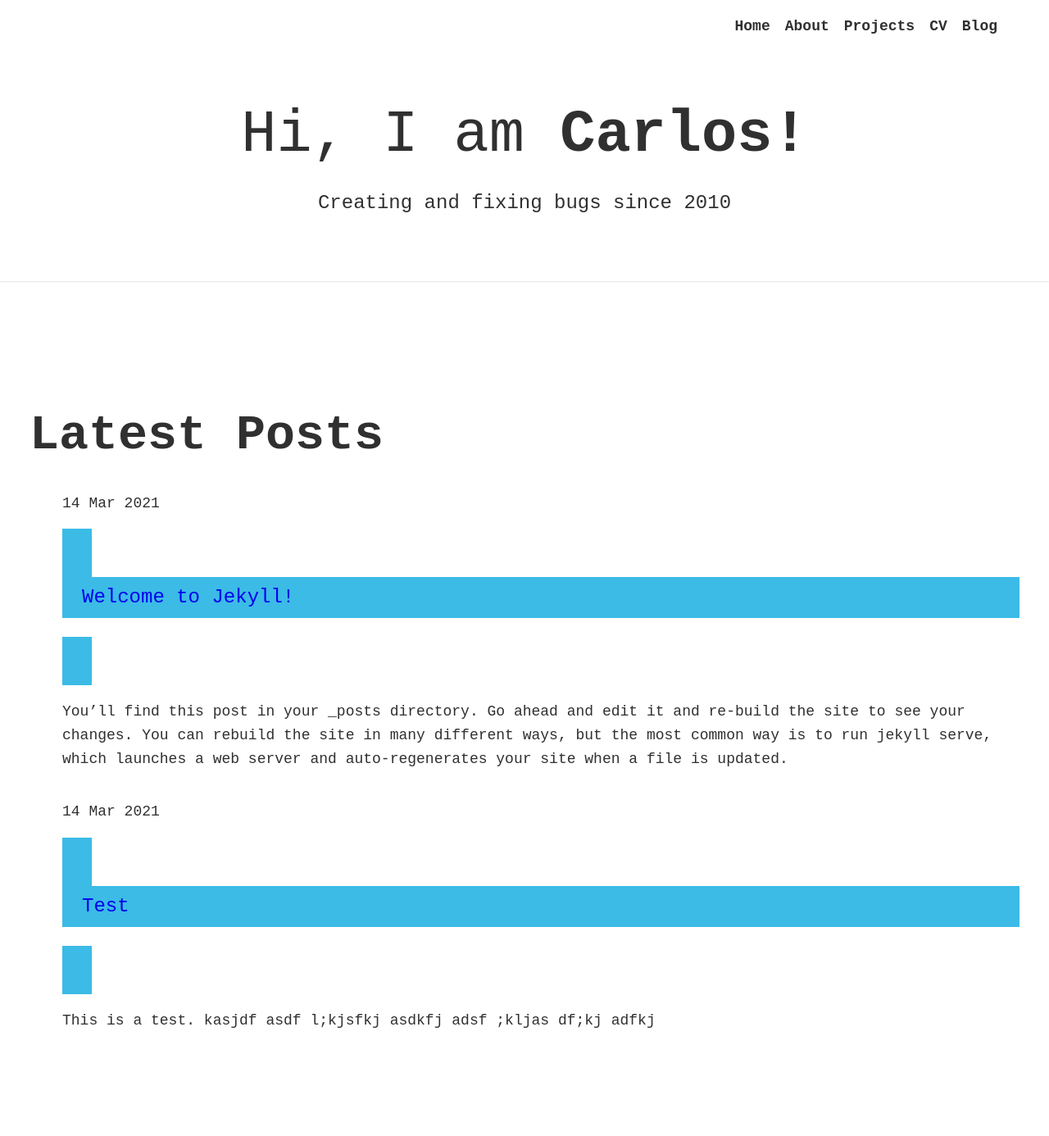
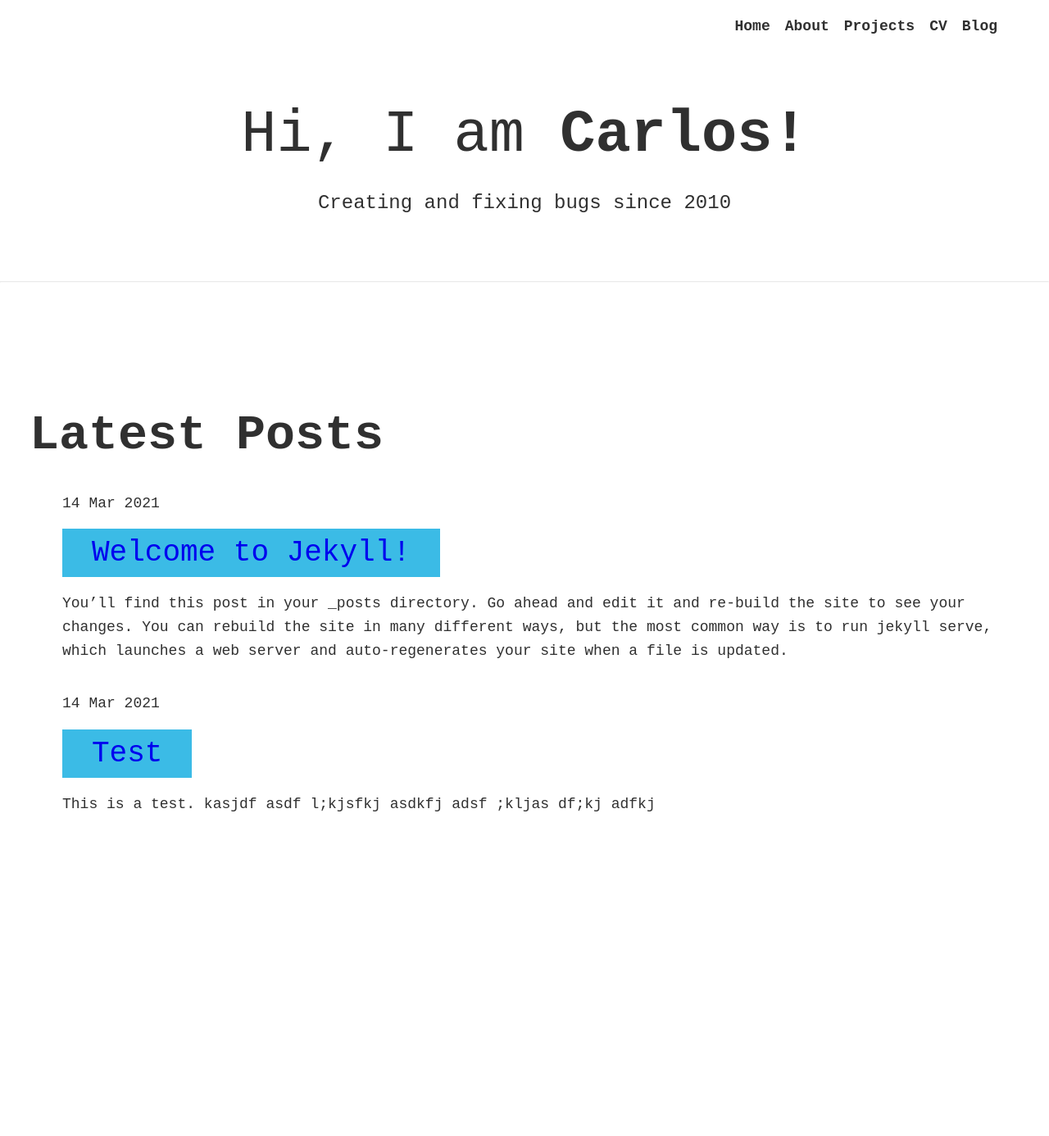
Before and after one commit to carlosghabrous/carlosghabrous.github.io, a Jekyll site: the page built from blog.html, in a window 1280 px wide. Shown: the whole page at 82% size. Built offline with Jekyll 4.4.1, drawn with Linux system fonts in a browser that asks for light colours; nearby versions of some CDN libraries; after the commit the page ends 1122 px from its top, so only the background shows below that.

```diff
--- a/blog.html
+++ b/blog.html
@@ -9,7 +9,7 @@
     {% for post in site.posts %}
       <li class="latest-posts__item">
         <p>{{ post.date | date_to_string}}</p>
-        <a class="latest-posts__link" href="{{ post.url }}"><p class="section__subtitle section__subtitle--post">{{ post.title }}</p></a>
+        <a class="latest-posts__link" href="{{ post.url }}">{{ post.title }}</a>
           <p>{{ post.excerpt }}</p>
       </li>
     {% endfor %}
```
